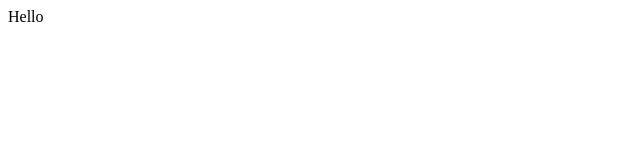
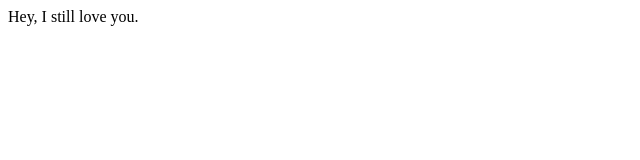
Before and after one commit to Kevinjpguitar/Kevinjpguitar.github.io, a plain HTML site: page index.html in a window 1280 px wide. Shown: the whole page, without its empty margins (0-640 px from the left). Drawn offline with Linux system fonts and the light colour scheme.

Commit message:
Update index.html

```diff
--- a/index.html
+++ b/index.html
@@ -12,6 +12,6 @@
 </script>
 </head>
 <body>
-Hello
+Hey, I still love you.
 </body>
 </html>
```
